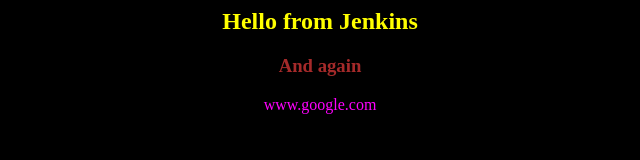
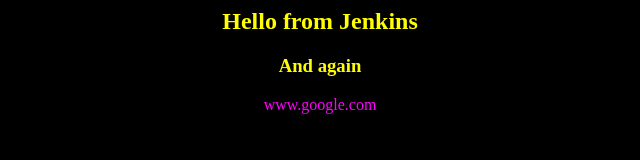
Before and after one commit to Olegusplatypus/app-for-jenkins, a plain HTML site: page index.html in a window 1280 px wide. Shown: the full height of the page, 320-960 px from the left. Drawn offline with Linux system fonts and the light colour scheme.

Commit message:
second commit

```diff
--- a/index.html
+++ b/index.html
@@ -2,7 +2,7 @@
 <body bgcolor="black">
 <center>
     <h2><font color="yellow">Hello from Jenkins</font></h2>
-    <h3><font color="brown">And again</font></h3>
+    <h3><font color="yellow">And again</font></h3>
     <font color="#ff00ff">www.google.com</font>
 </center>
 </body>
```
